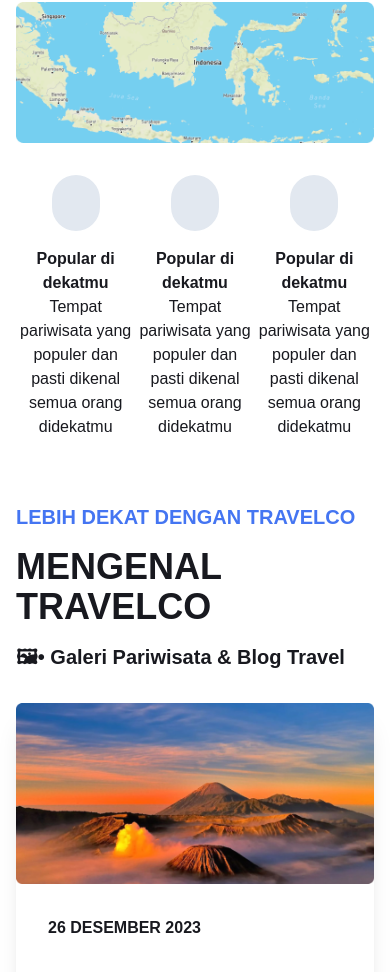
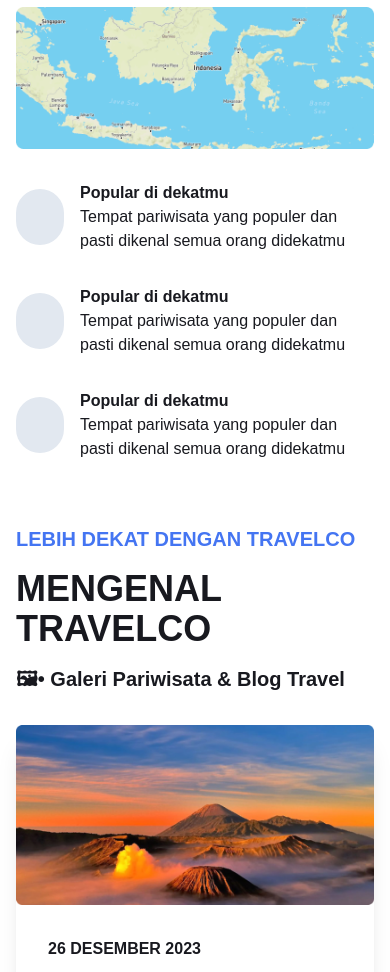
Before and after one commit to fushigo/travelco, a Next.js app: page / in a window 390 px wide. Shown: the part 2986-3958 px from the top of the page. Built offline with nearby package versions, Linux system fonts and the light colour scheme; some icons are missing.

Commit message:
update home section

```diff
--- a/src/components/card-absolute/card-absolute.js
+++ b/src/components/card-absolute/card-absolute.js
@@ -10,7 +10,7 @@ import { FaRegHeart } from "react-icons/fa";
 export default function CardAbsolute() {
   return (
     <>
-      <div className="flex flex-col gap-4 p-4 relative bg-primary w-fit shadow-2xl rounded-2xl">
+      <div className="flex flex-col gap-4 p-4 relative bg-primary w-[16rem] shadow-2xl rounded-2xl">
         <Image src={bali_ic} />
         <h3 className="font-extrabold text-lg">Liburan ke Bali</h3>
         <p className="font-sm">12-15 Desember 2023 | by MSA</p>
--- a/src/components/header/header.js
+++ b/src/components/header/header.js
@@ -1,4 +1,5 @@
 import { useEffect, useState } from "react";
+import { FaSearch } from "react-icons/fa";
 
 export default function Header() {
   const [header, setHeader] = useState(false);
@@ -48,7 +49,7 @@ export default function Header() {
             </div>
             <ul className="menu menu-sm dropdown-content mt-3 z-[1] p-2 shadow rounded-box w-52 bg-white">
               <li>
-                <a>Item 1</a>
+                <a>Beranda</a>
               </li>
               <li>
                 <a>Parent</a>
@@ -64,14 +65,20 @@ export default function Header() {
               <li>
                 <a>Item 3</a>
               </li>
+              <li className="border-2 rounded-xl flex flex-row relative">
+                <input type="text" placeholder="🔍 Cari destinasimu..." />
+              </li>
             </ul>
           </div>
           <a className="btn btn-ghost text-xl text-black">Travelco</a>
         </div>
         <div className="navbar-center hidden lg:flex">
           <ul className="menu menu-horizontal px-1">
+            <li className="border-2 rounded-xl flex flex-row relative">
+              <input type="text" placeholder="🔍 Cari destinasimu..." />
+            </li>
             <li>
-              <a>Item 1</a>
+              <a>Beranda</a>
             </li>
             <li>
               <details>
--- a/src/components/pages/home/home.js
+++ b/src/components/pages/home/home.js
@@ -9,6 +9,10 @@ import { PlayButton } from "@/components/button-play";
 import YouTube from "react-youtube";
 
 export default function HomeSection() {
+  const handleClick = () => {
+    alert("Home Section");
+  };
+
   return (
     <div className="flex flex-col w-full h-auto gap-8 lg:gap-4">
       <div className="flex flex-row items-center justify-between gap-2 ">
@@ -18,10 +22,13 @@ export default function HomeSection() {
           </p>
         </div>
         <div className="flex flex-row gap-8">
-          <div className="p-2 bg-blue-500 text-white rounded-full">
+          <div className="p-2 bg-blue-500 text-white rounded-full lg:text-xl hover:cursor-pointer">
             <FaCartShopping />
           </div>
-          <div className="p-2 bg-blue-200 rounded-full text-blue-500">
+          <div
+            onClick={handleClick}
+            className="p-2 bg-blue-200 rounded-full text-blue-500 lg:text-xl hover:cursor-pointer"
+          >
             <FaUserLarge />
           </div>
         </div>
--- a/src/components/pages/locations/location.js
+++ b/src/components/pages/locations/location.js
@@ -21,38 +21,38 @@ export default function LocationSection() {
           update dan gak kudet lagi.
         </p>
         <Image className="sm:w-full" src={map_img} />
-        <div className="flex flex-row justify-center items-center w-full">
-          <div className="flex flex-col gap-4 w-1/3 flex-wrap items-center justify-center md:flex-row md:flex-nowrap">
+        <div className="flex flex-col justify-center items-center gap-8 w-full">
+          <div className="flex flex-row gap-4 w-full items-center justify-center md:justify-start md:flex-nowrap">
             <Icons icons={<FaLocationDot />} />
             <div>
-              <h4 className="text-center md:text-start font-bold  ">
+              <h4 className="text-start md:text-start font-bold  ">
                 Popular di dekatmu
               </h4>
-              <p className="text-center md:text-start ">
+              <p className="text-start md:text-start ">
                 Tempat pariwisata yang populer dan pasti dikenal semua orang
                 didekatmu
               </p>
             </div>
           </div>
-          <div className="flex flex-col gap-4 w-1/3 flex-wrap items-center justify-center md:flex-row md:flex-nowrap">
+          <div className="flex flex-row gap-4 w-full items-center justify-center md:justify-start md:flex-nowrap">
             <Icons icons={<FaLocationDot />} />
             <div>
-              <h4 className="text-center md:text-start font-bold">
+              <h4 className="text-start md:text-start font-bold  ">
                 Popular di dekatmu
               </h4>
-              <p className="text-center md:text-start">
+              <p className="text-start md:text-start ">
                 Tempat pariwisata yang populer dan pasti dikenal semua orang
                 didekatmu
               </p>
             </div>
           </div>
-          <div className="flex flex-col gap-4 w-1/3 flex-wrap items-center justify-center md:flex-row md:flex-nowrap">
+          <div className="flex flex-row gap-4 w-full items-center justify-center md:justify-start md:flex-nowrap">
             <Icons icons={<FaLocationDot />} />
             <div>
-              <h4 className="text-center md:text-start font-bold">
+              <h4 className="text-start md:text-start font-bold  ">
                 Popular di dekatmu
               </h4>
-              <p className="text-center md:text-start">
+              <p className="text-start md:text-start ">
                 Tempat pariwisata yang populer dan pasti dikenal semua orang
                 didekatmu
               </p>
--- a/src/pages/_app.js
+++ b/src/pages/_app.js
@@ -1,5 +1,7 @@
 import '@/styles/globals.css'
 
 export default function App({ Component, pageProps }) {
+
+
   return <Component {...pageProps} />
 }
```
Also changed, not shown: src/layout/index.js (added, +10 -0 lines).
